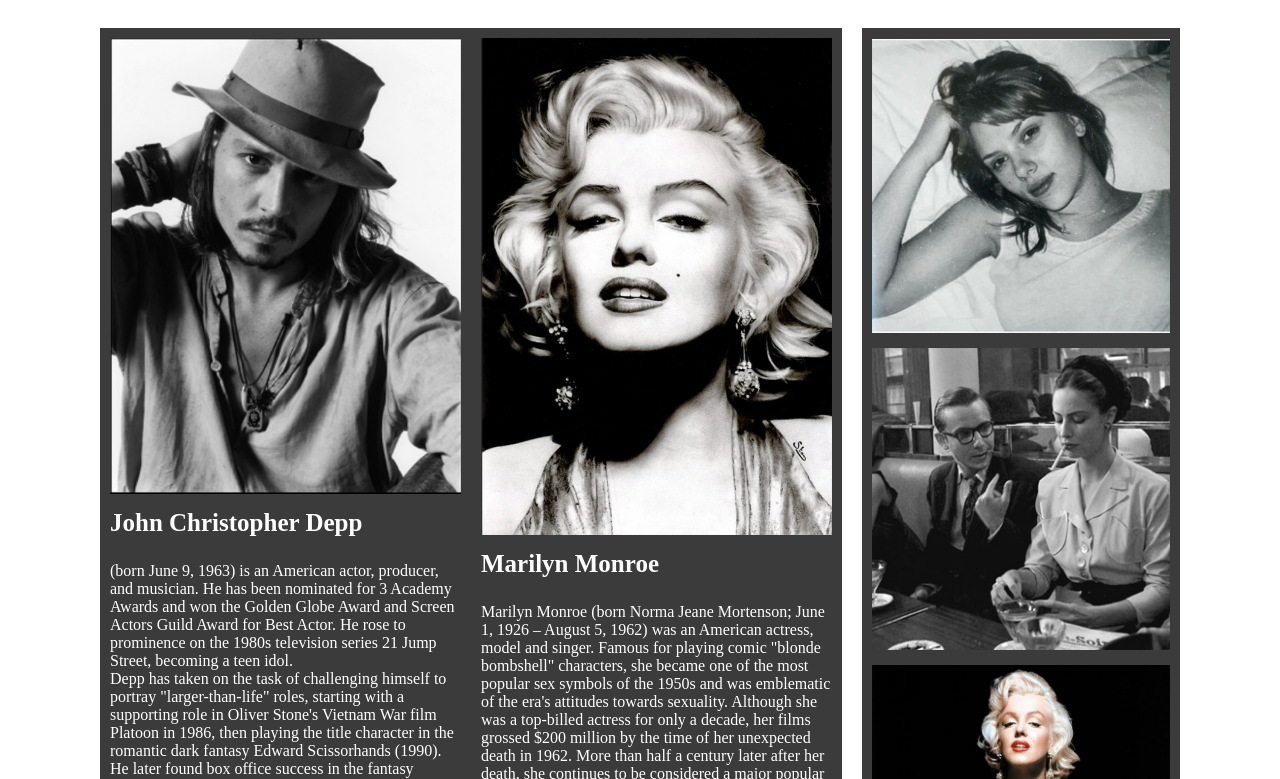
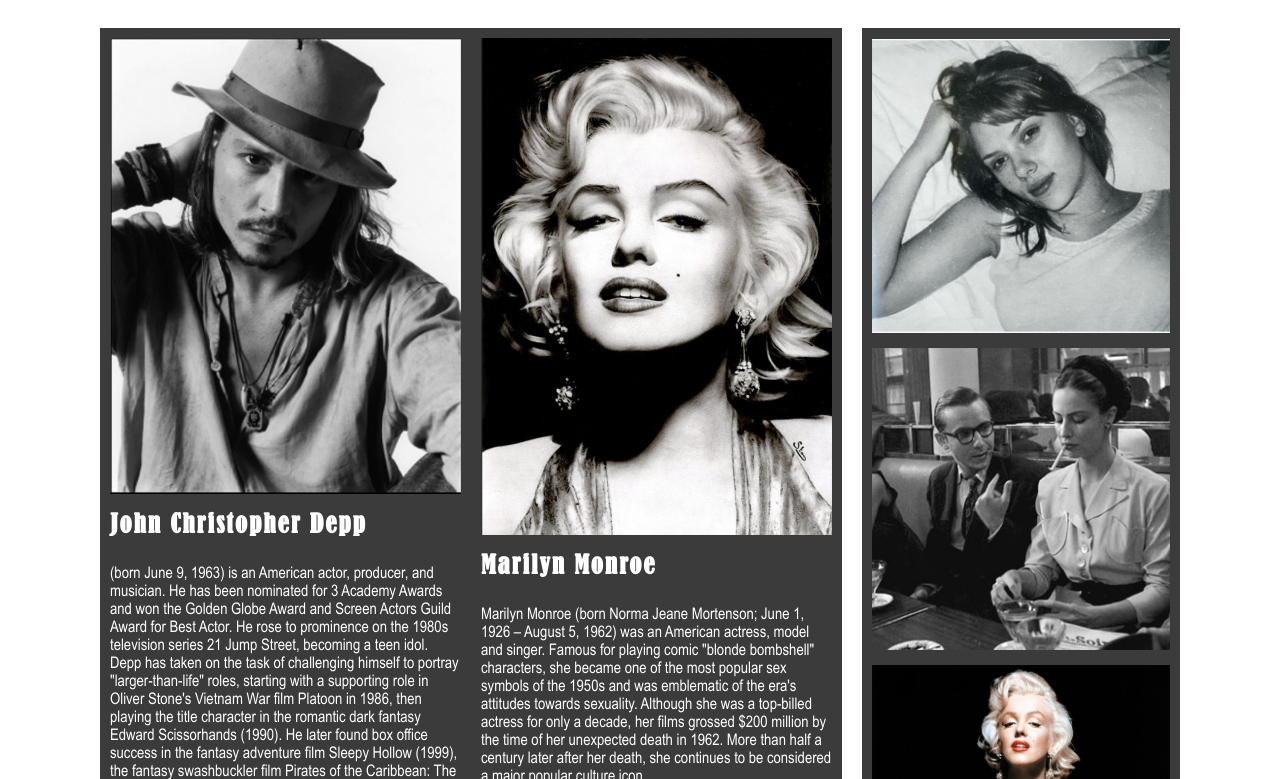
Before and after one commit to aminkt/art-blog-template, a plain HTML site: page index.html in a window 1280 px wide. Shown: the part 452-1231 px from the top of the page. Drawn offline with Linux system fonts and the light colour scheme.

Commit message:
Add fonts.

```diff
--- a/css/style.css
+++ b/css/style.css
@@ -7,12 +7,30 @@
     vertical-align: baseline;
     background: transparent;
 }
+
+@font-face {
+    font-family: bernch;
+    font-style: normal;
+    src: url('../fonts/BERNHC.TTF') format('truetype');
+}
+
+@font-face {
+    font-family: arialn;
+    font-style: normal;
+    src: url('../fonts/ARIALN.TTF') format('truetype');
+}
+
 body, html, header, footer{
     padding: 0;
     margin: 0;
     direction: ltr;
+    font-family: "arialn", "Arial Narrow", Arial, serif;
 }
 
+h1, h2, h3, h4, h5, h6{
+    font-family: bernch, monospace;
+    letter-spacing: 2px;
+}
 h3{
     margin: 15px 0 25px;
     font-size: 25px;
```
